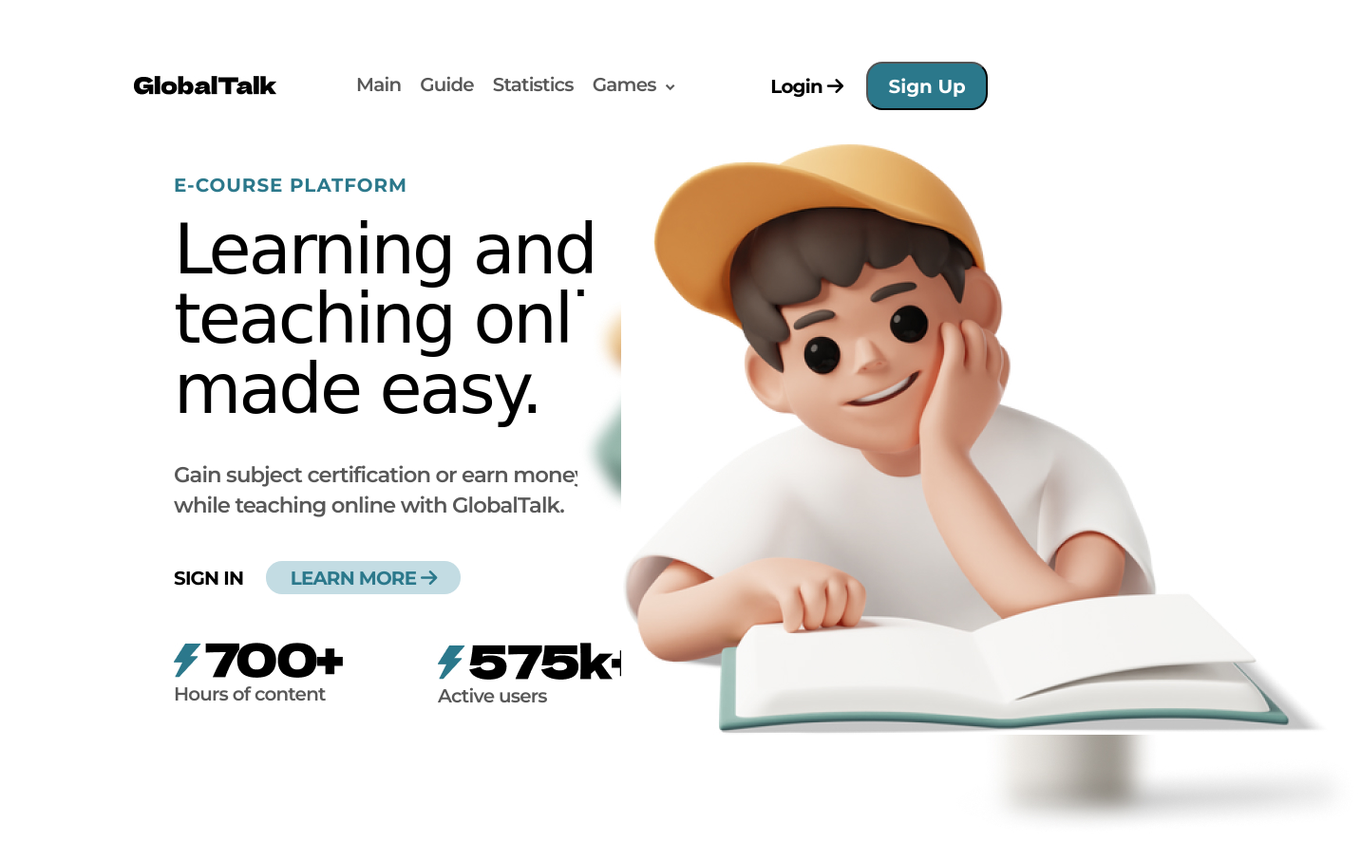
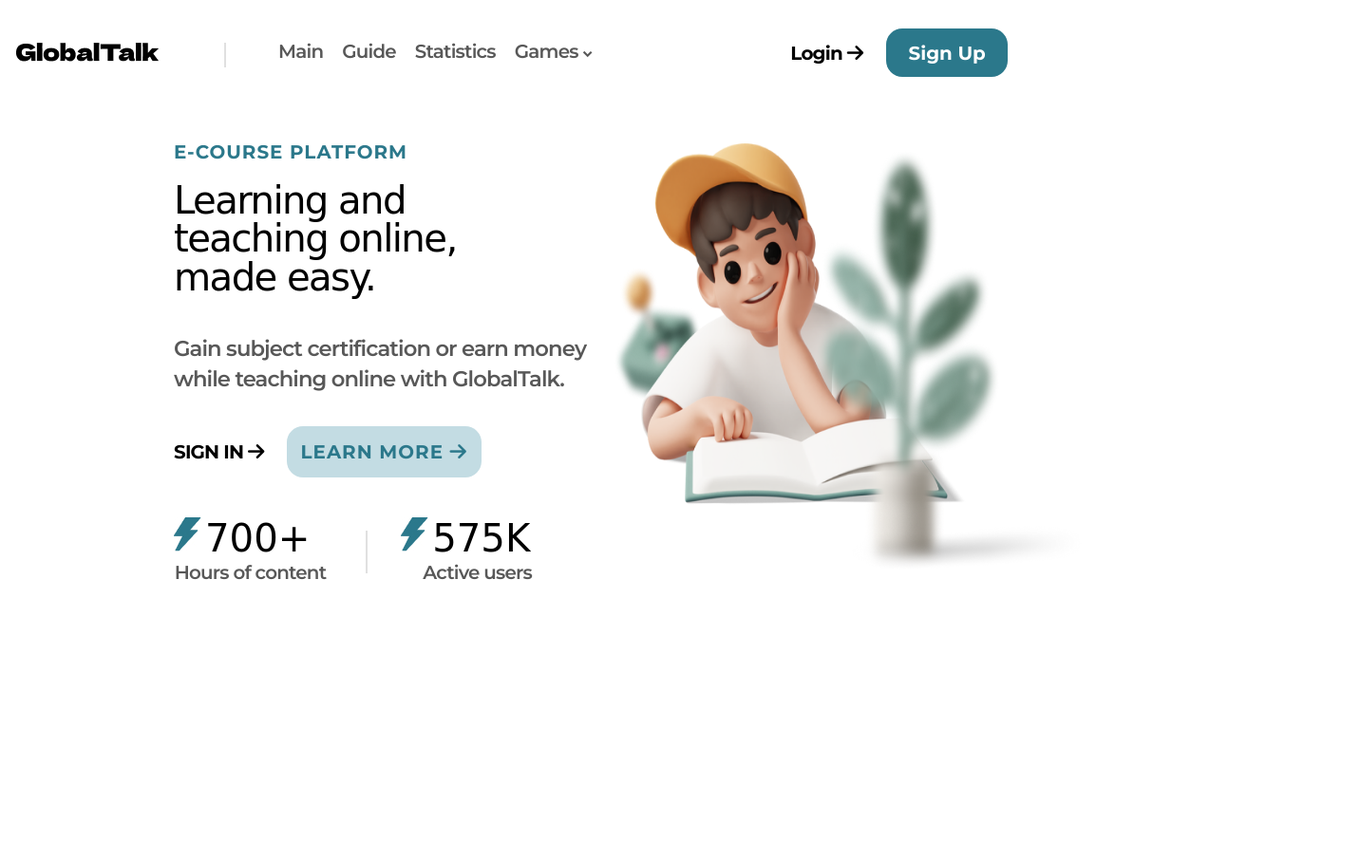
Before and after one commit to samidna/HomeworkFront3, a plain HTML site: page index.html in a window 1280 px wide. Shown: the whole page at 95% size, 1433 px wide, since content can reach past the window. After the commit the page ends 800 px from the top, so only its background shows below. Drawn offline with Linux system fonts and the light colour scheme; a web font is replaced by a local one.

Commit message:
modified project

```diff
--- a/assets/css/style.css
+++ b/assets/css/style.css
@@ -7,16 +7,28 @@
     box-sizing: border-box;
 }
 
-body {}
+header {
+    margin-top: 30px;
+}
 
-header {
-    margin-top: 65px;
+.bars {
+    display: none;
+}
+
+.menu {
+    display: flex;
+    flex-direction: row;
+    justify-content: space-between;
+
 }
 
 header .container {
-    max-width: 1000px;
-    margin: auto;
-    display: flex;
+    padding: 0 1rem;
+    /* max-width: 1000px; */
+    /* margin: auto; */
+    /* display: flex;
+    flex-direction: row; */
+    /* background-color: yellow; */
     /* justify-content: space-between; */
     /* background-color: yellow; */
 }
@@ -84,11 +96,15 @@
     font-style: normal;
     font-weight: 700;
     font-size: 19.8688px;
+    border: none;
 }
 
 .tempbody .container {
     max-width: 1000px;
     margin-left: 183px;
+    /* background-color: yellow; */
+    display: flex;
+    justify-content: space-between;
 
 }
 
@@ -106,12 +122,11 @@
 }
 
 .bigtext {
-    width: 637.95px;
-    height: 219px;
+    width: 350.95px;
     font-family: 'Dela Gothic One', cursive;
     font-style: normal;
     font-weight: 400;
-    font-size: 73.241px;
+    font-size: 40.241px;
     line-height: 100%;
     letter-spacing: -0.04em;
     color: #000000;
@@ -141,7 +156,6 @@
 
 .tempbody .container .signlearn .sign a {
     width: 84px;
-    height: 20px;
     font-family: 'Montserrat', sans-serif;
     font-style: normal;
     font-weight: 700;
@@ -152,29 +166,20 @@
     margin-right: 20px;
 }
 
-.tempbody .container .signlearn .learn a {
+.tempbody .container .signlearn .learn {
     width: 128px;
-    height: 20px;
     font-family: 'Montserrat';
     font-style: normal;
     font-weight: 700;
     font-size: 19.8688px;
     line-height: 100%;
     letter-spacing: -0.04em;
+    padding: 5.67679px 25.5456px;
     color: #2B788B;
-    /* border-radius: 50%; */
-    /* border-color: yellow;
-background-color: yellow; */
-    /* display: flex;
-flex-direction: row;
-justify-content: center;
-align-items: center; */
-    padding: 5.67679px 25.5456px;
     gap: 14.19px;
-    width: 179.09px;
-    height: 51.09px;
     background: #C3DCE3;
     border-radius: 17.0304px;
+    padding: 15px;
 }
 
 .zeus {
@@ -183,9 +188,16 @@
     justify-content: space-between;
 }
 
+header .header_hr hr {
+    margin: auto;
+    margin-right: 40px;
+    height: 25.77px;
+    border: 1.4192px solid #E0E0E0;
+}
+
 .zeus p {
+    text-align: center;
     width: 161px;
-    height: 28px;
     font-family: 'Montserrat', sans-serif;
     font-style: normal;
     font-weight: 600;
@@ -193,6 +205,14 @@
     line-height: 140%;
     letter-spacing: -0.04em;
     color: #585858;
+}
+
+hr {
+    width: 0px;
+    height: 45.77px;
+    border: 1.4192px solid #E0E0E0;
+    margin-right: 35px;
+    margin-top: 15px;
 }
 
 .zeus .hours {
@@ -203,27 +223,20 @@
     flex-grow: 1.5;
 }
 
-.parttwo .child {
-    position: absolute;
-    left: 51.09%;
-    right: 10.1%;
-    top: 18.85%;
-    bottom: 16.43%;
-    z-index: 1;
+.parttwo img {
+    width: 100%;
+    height: 100%;
+    left: 869.95px;
+    top: 105px;
 }
 
-.parttwo .image6 {
-    position: absolute;
-    left: 47.52%;
-    right: 43.37%;
-    top: 38.96%;
-    bottom: 39.25%;
+.seven {
+    font-family: 'Dela Gothic One', cursive;
+    font-size: 40.241px;
+
 }
 
-.parttwo .image12 {
-    position: absolute;
-    left: 71.77%;
-    right: 4.31%;
-    top: 18.89%;
-    bottom: 8.29%;
+.usersnumber {
+    font-family: 'Dela Gothic One', cursive;
+    font-size: 40.241px;
 }
--- a/index.html
+++ b/index.html
@@ -4,20 +4,27 @@
 <head>
     <meta charset="UTF-8" />
     <title>Document</title>
+    <meta name="viewport" content="width=device-width, initial-scale=1.0">
     <link rel="stylesheet" href="https://cdnjs.cloudflare.com/ajax/libs/font-awesome/6.4.0/css/all.min.css"
         integrity="sha512-iecdLmaskl7CVkqkXNQ/ZH/XLlvWZOJyj7Yy7tcenmpD1ypASozpmT/E0iPtmFIB46ZmdtAc9eNBvH0H/ZpiBw=="
         crossorigin="anonymous" referrerpolicy="no-referrer" />
     <link rel="stylesheet" href="assets/css/style.css" />
+    <link rel="stylesheet" href="responsive.css">
 </head>
 
 <body>
     <header>
         <div class="container">
+            <nav class="menu">
+                <span class="bars"><i class="fa-solid fa-bars"></i></span>
                 <div class="firstdiv">
-                <div>
+                    <span>
                         <img src="assets/img/GlobalTalk.jpg" alt="" />
-                </div>
+                    </span>
                     <ul>
+                        <span class="header_hr">
+                        <hr />
+                    </span>
                     <li>
                         <a href="#">Main</a>
                     </li>
@@ -28,8 +35,7 @@
                         <a href="#">Statistics</a>
                     </li>
                     <li>
-                        <a href="#">Games</a>
-                        <img src="assets/img/Vector 2.jpg" alt="">
+                        <a href="#">Games <img src="assets/img/Vector 2.jpg" alt=""></a>
                     </li>
                 </ul>
             </div>
@@ -37,6 +43,7 @@
                 <a href="#">Login <i class="fa-solid fa-arrow-right"></i> </a>
                 <button class="signbtn">Sign Up</button>
             </div>
+        </nav>
         </div>
     </header>
     <div class="tempbody">
@@ -49,10 +56,9 @@
                 <p class="gain">
                     Gain subject certification or earn money while teaching online with GlobalTalk.
                 </p>
-            </div>
                 <div class="signlearn">
                     <span class="sign">
-                    <a href="#">Sign In</a>
+                        <a href="#">Sign In <i class="fa-solid fa-arrow-right"></i></a>
                     </span>
                     <span class="learn">
                         <a href="#">Learn more <i class="fa-solid fa-arrow-right" style="color: #2B788B"></i></a>
@@ -61,30 +67,25 @@
                 <div class="zeus">
                     <article class="hours">
                         <img src="assets/img/Vector.jpg" alt="">
-                    <img src="assets/img/700+.jpg" alt="">
+                        <span class="seven">700+</span>
                         <p>Hours of content</p>
                     </article>
+                    <hr />
                     <article class="users">
                         <img src="assets/img/Vector.jpg" alt="">
-                    <img src="assets/img/575k+.jpg" alt="">
+                        <span class="usersnumber">575K</span>
                         <p>Active users</p>
                     </article>
                 </div>
             </div>
             <div class="parttwo">
-            <div class="image6">
-                <img src="assets/img/image 6.jpg" alt="">
-            </div>
-            <div class="image12">
-                <img src="assets/img/image 12.jpg" alt="">
-            </div>
-            <div class="child">
-                <img src="assets/img/casual-life-3d-boy-sitting-at-the-desk-with-open-book 9.jpg" alt="">
+                <span class="foto">
+                </span>
+                <img src="assets/img/Frame 24.png" alt="">
             </div>
         </div>
     </div>
-
-
+    </div>
 </body>
 
 </html>
--- /dev/null
+++ b/responsive.css
@@ -0,0 +1,5 @@
+@media only screen and (max-witdh:992px){
+header .container{
+    max-width: 990px;
+}
+}
```
Also changed, not shown: assets/img/575k+.jpg (deleted), assets/img/700+.jpg (deleted), assets/img/Frame 24.jpg (added), assets/img/Frame 24.png (added), assets/img/casual-life-3d-boy-sitting-at-the-desk-with-open-book 9.jpg (deleted), assets/img/image 12.jpg (deleted), assets/img/image 6.jpg (deleted). Lines whose indentation alone changed are shown as unchanged.
